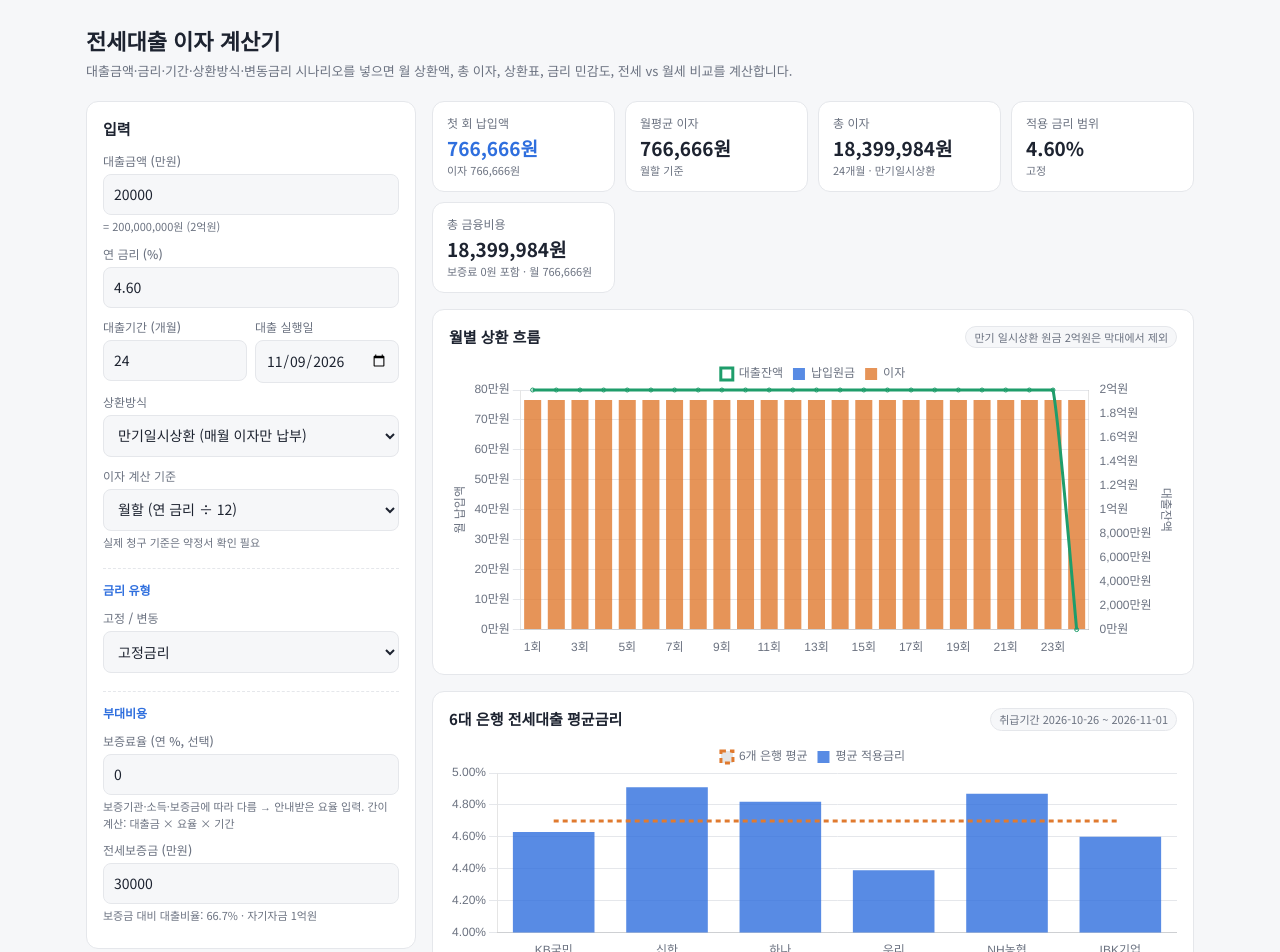
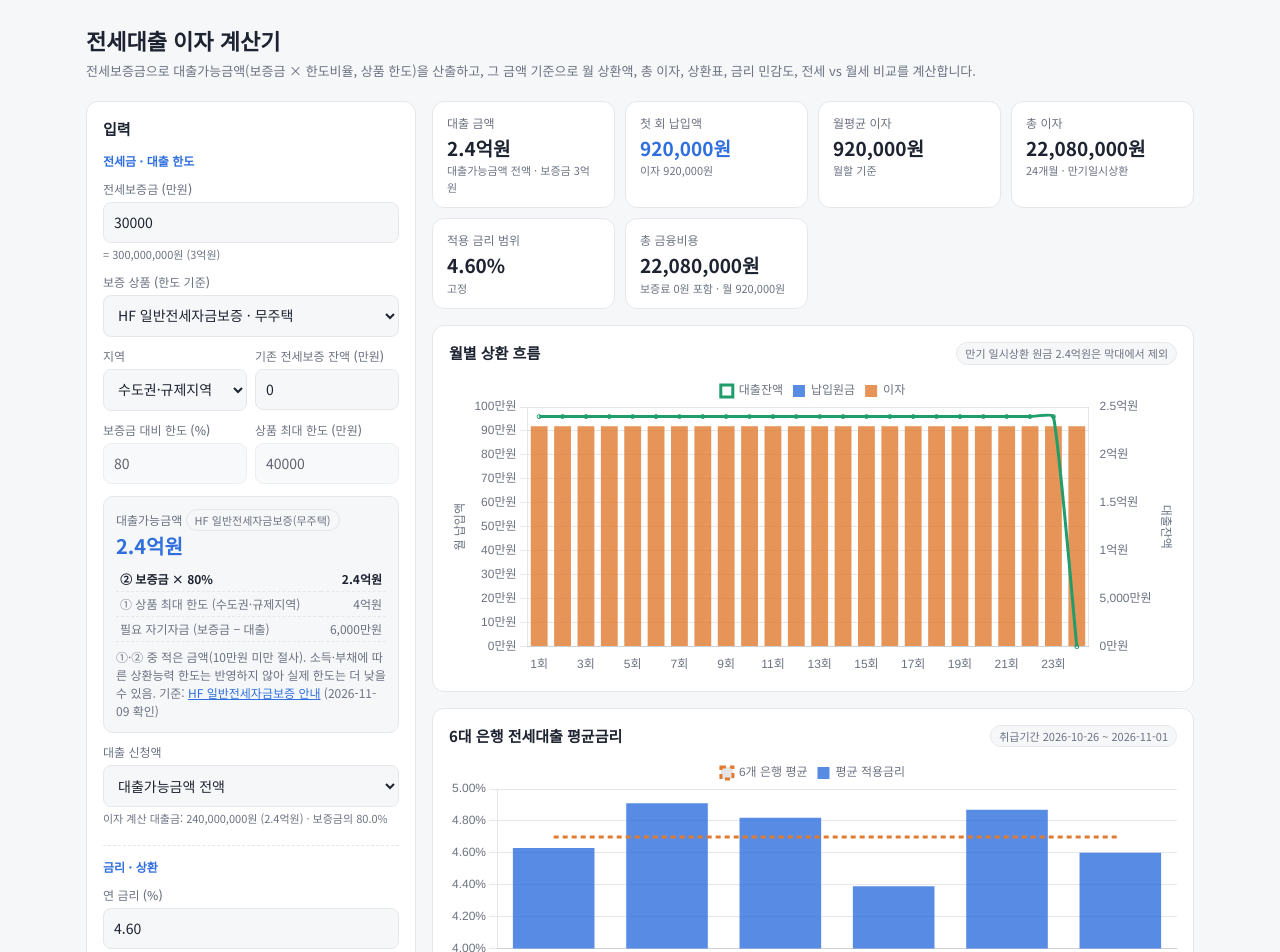
Before and after one commit to Leo-Kdh/calculator-jeonse, a plain HTML site: page index.html in a window 1280 px wide. Shown: the top 952 px of the page. Drawn offline with Linux system fonts and the light colour scheme.

Commit message:
전세보증금 기준 대출가능금액 산출 추가
- 대출가능금액 = min(상품 한도, 보증금 × 한도비율) − 기존 전세보증 잔액 (10만원 미만 절사)
- 프리셋: HF 일반전세자금보증 무주택(80%, 4억) / 1주택자(80%, 수도권·규제 1.8억·그 외 2억), 직접 입력
- 대상 임차보증금 초과(수도권 7억·그 외 5억) 경고, 신청액 직접 입력 시 한도 초과 경고
- 서비스워커 캐시 v2

Co-Authored-By: Claude Opus 5.5 <noreply@anthropic.com>
Claude-Session: https://claude.ai/code/session_01PEQzKEF379NGUDxKjwZhNB

```diff
--- a/index.html
+++ b/index.html
@@ -66,6 +66,13 @@
   .cmpgrid{display:grid;grid-template-columns:repeat(3,1fr);gap:8px}
   @media (max-width:600px){.cmpgrid{grid-template-columns:1fr}}
   a{color:var(--accent)}
+  .limitbox{margin-top:12px;padding:12px;border-radius:10px;background:var(--bg);border:1px solid var(--line);font-size:12px;color:var(--muted)}
+  .limitbox .big{font-size:20px;font-weight:700;color:var(--accent);font-variant-numeric:tabular-nums}
+  .limitbox table{font-size:12px;margin-top:6px}
+  .limitbox td{padding:3px 4px;border-bottom:1px dashed var(--line)}
+  .limitbox td:first-child{text-align:left}
+  .limitbox tr.min td{color:var(--ink);font-weight:700}
+  input[readonly]{opacity:.7}
   .src{font-size:11px;color:var(--muted);margin-top:8px}
   .grid>*,.stack>*,.row2>*,.cmpgrid>*{min-width:0}
   .card{overflow-x:auto}
@@ -76,15 +83,61 @@
 <body>
 <div class="wrap">
   <h1>전세대출 이자 계산기</h1>
-  <p class="sub">대출금액·금리·기간·상환방식·변동금리 시나리오를 넣으면 월 상환액, 총 이자, 상환표, 금리 민감도, 전세 vs 월세 비교를 계산합니다.</p>
+  <p class="sub">전세보증금으로 대출가능금액(보증금 × 한도비율, 상품 한도)을 산출하고, 그 금액 기준으로 월 상환액, 총 이자, 상환표, 금리 민감도, 전세 vs 월세 비교를 계산합니다.</p>
 
   <div class="grid">
     <!-- 입력 -->
     <div class="card">
       <h2>입력</h2>
-      <label for="amt">대출금액 (만원)</label>
-      <input id="amt" type="number" min="0" step="100" value="20000">
+      <div class="sec" style="margin-top:0;padding-top:0;border-top:0">전세금 · 대출 한도</div>
+      <label for="deposit">전세보증금 (만원)</label>
+      <input id="deposit" type="number" min="0" step="100" value="30000">
+      <div class="hint" id="depHint"></div>
+
+      <label for="preset">보증 상품 (한도 기준)</label>
+      <select id="preset">
+        <option value="hf0">HF 일반전세자금보증 · 무주택</option>
+        <option value="hf1">HF 일반전세자금보증 · 1주택자</option>
+        <option value="custom">직접 입력 (HUG·SGI·버팀목 등)</option>
+      </select>
+      <div class="row2">
+        <div>
+          <label for="region">지역</label>
+          <select id="region">
+            <option value="cap">수도권·규제지역</option>
+            <option value="other">그 외 지역</option>
+          </select>
+        </div>
+        <div>
+          <label for="existing">기존 전세보증 잔액 (만원)</label>
+          <input id="existing" type="number" min="0" step="100" value="0">
+        </div>
+      </div>
+      <div class="row2">
+        <div>
+          <label for="ratio">보증금 대비 한도 (%)</label>
+          <input id="ratio" type="number" min="0" max="100" step="1" value="80">
+        </div>
+        <div>
+          <label for="cap">상품 최대 한도 (만원)</label>
+          <input id="cap" type="number" min="0" step="100" value="40000">
+        </div>
+      </div>
+      <div class="limitbox" id="limitBox"></div>
+
+      <label for="loanMode">대출 신청액</label>
+      <select id="loanMode">
+        <option value="max">대출가능금액 전액</option>
+        <option value="custom">직접 입력</option>
+      </select>
+      <div id="amtBox" style="display:none">
+        <label for="amt">대출 신청액 (만원)</label>
+        <input id="amt" type="number" min="0" step="100" value="20000">
+      </div>
       <div class="hint" id="amtHint"></div>
+      <div class="alert" id="err"></div>
+
+      <div class="sec">금리 · 상환</div>
 
       <label for="rate">연 금리 (%) <span id="rateSrc" class="badge" style="display:none"></span></label>
       <input id="rate" type="number" min="0" step="0.01" value="4.60">
@@ -157,11 +210,6 @@
       <label for="fee">보증료율 (연 %, 선택)</label>
       <input id="fee" type="number" min="0" step="0.001" value="0">
       <div class="hint">보증기관·소득·보증금에 따라 다름 → 안내받은 요율 입력. 간이 계산: 대출금 × 요율 × 기간</div>
-
-      <label for="deposit">전세보증금 (만원)</label>
-      <input id="deposit" type="number" min="0" step="100" value="30000">
-      <div class="hint" id="ltvHint"></div>
-      <div class="alert" id="err"></div>
     </div>
 
     <!-- 결과 -->
@@ -342,6 +390,33 @@ const cssVar = n => getComputedStyle(document.documentElement).getPropertyValue(
 function draw(id, cfg){ if (charts[id]) charts[id].destroy(); charts[id] = new Chart($(id), cfg); }
 const ttWon = ctx => `${ctx.dataset.label}: ${won(ctx.parsed.y)}`;
 
+/* 대출 한도: HF 일반전세자금보증 안내(https://www.hf.go.kr/ko/sub02/sub02_01_02.do, 2026-11-09 확인)
+   ① 상품 한도: 4억원(1주택자 수도권·규제지역 1.8억원, 그 외 2억원) − 기존 전세보증 잔액
+   ② 소요자금 한도: 임차보증금 × 80% − 기존 전세보증 잔액
+   ③ 상환능력 한도(소득·부채): 개인별 → 계산기 미반영
+   대상 임차보증금: 수도권(서울·경기·인천) 7억원, 그 외 5억원 이하 */
+const PRESETS = {
+  hf0: { ratio: 80, cap: { cap: 40000, other: 40000 }, depCap: { cap: 70000, other: 50000 }, name: 'HF 일반전세자금보증(무주택)' },
+  hf1: { ratio: 80, cap: { cap: 18000, other: 20000 }, depCap: { cap: 70000, other: 50000 }, name: 'HF 일반전세자금보증(1주택자)' }
+};
+function syncPreset(){
+  const p = PRESETS[$('preset').value];
+  const ro = !!p;
+  $('ratio').readOnly = ro; $('cap').readOnly = ro;
+  if (p){ $('ratio').value = p.ratio; $('cap').value = p.cap[$('region').value]; }
+}
+function computeLimit(dep){
+  const p = PRESETS[$('preset').value];
+  const ratio = Math.min(100, Math.max(0, +$('ratio').value || 0));
+  const cap = Math.max(0, (+$('cap').value || 0) * 10000);
+  const ex = Math.max(0, (+$('existing').value || 0) * 10000);
+  const byCap = Math.max(0, cap - ex);
+  const byDep = Math.max(0, Math.floor(dep * ratio / 100) - ex);
+  const limit = Math.floor(Math.min(byCap, byDep) / 100000) * 100000; // 10만원 단위 절사
+  const depCap = p ? p.depCap[$('region').value] * 10000 : null;
+  return { ratio, cap, ex, byCap, byDep, limit, binding: byCap <= byDep ? 'cap' : 'dep', depCap, preset: p };
+}
+
 function readInputs(){
   const v = {
     type: $('rtype').value,
@@ -353,15 +428,19 @@ function readInputs(){
     shift: 0
   };
   let start = new Date($('start').value); if (isNaN(start)) start = new Date();
+  const dep = Math.max(0, (+$('deposit').value || 0) * 10000);
+  const lim = computeLimit(dep);
+  const custom = $('loanMode').value === 'custom';
   return {
-    L: Math.max(0, (+$('amt').value || 0) * 10000),
+    L: custom ? Math.max(0, (+$('amt').value || 0) * 10000) : lim.limit,
+    lim, custom,
     rate: Math.max(0, +$('rate').value || 0),
     n: Math.min(480, Math.max(1, Math.floor(+$('term').value || 1))),
     method: $('method').value,
     basis: $('basis').value,
     feeRate: Math.max(0, +$('fee').value || 0),
     partialPct: Math.min(100, Math.max(0, +$('partialPct').value || 0)),
-    dep: (+$('deposit').value || 0) * 10000,
+    dep,
     start, v
   };
 }
@@ -374,9 +453,25 @@ function render(){
   $('stepBox').style.display = v.mode === 'step' ? '' : 'none';
   $('pathBox').style.display = v.mode === 'path' ? '' : 'none';
 
-  $('amtHint').textContent = L ? `= ${won(L)} (${manwon(L)})` : '';
-  $('ltvHint').textContent = dep > 0 ? `보증금 대비 대출비율: ${(L/dep*100).toFixed(1)}% · 자기자금 ${manwon(Math.max(0,dep-L))}` : '전세 vs 월세 비교·대출비율 계산에 사용';
-  $('err').textContent = (dep > 0 && L > dep) ? '대출금액이 전세보증금보다 큽니다. 입력값을 확인하세요.' : '';
+  const lim = I.lim;
+  $('amtBox').style.display = I.custom ? '' : 'none';
+  $('depHint').textContent = dep ? `= ${won(dep)} (${manwon(dep)})` : '';
+  const regionName = $('region').selectedOptions[0].text;
+  $('limitBox').innerHTML = `
+    <div>대출가능금액 <span class="badge">${lim.preset ? lim.preset.name : '직접 입력 기준'}</span></div>
+    <div class="big">${manwon(lim.limit)}</div>
+    <table>
+      <tr class="${lim.binding==='dep'?'min':''}"><td>② 보증금 × ${lim.ratio}%${lim.ex?' − 기존 잔액':''}</td><td>${manwon(lim.byDep)}</td></tr>
+      <tr class="${lim.binding==='cap'?'min':''}"><td>① 상품 최대 한도${lim.ex?' − 기존 잔액':''} (${regionName})</td><td>${manwon(lim.byCap)}</td></tr>
+      <tr><td>필요 자기자금 (보증금 − 대출)</td><td>${manwon(Math.max(0, dep - L))}</td></tr>
+    </table>
+    <div style="margin-top:6px">①·② 중 적은 금액(10만원 미만 절사). 소득·부채에 따른 상환능력 한도는 반영하지 않아 실제 한도는 더 낮을 수 있음.${lim.preset ? ' 기준: <a href="https://www.hf.go.kr/ko/sub02/sub02_01_02.do" target="_blank" rel="noopener">HF 일반전세자금보증 안내</a> (2026-11-09 확인)' : ''}</div>`;
+  $('amtHint').textContent = L ? `이자 계산 대출금: ${won(L)} (${manwon(L)}) · 보증금의 ${dep ? (L/dep*100).toFixed(1) : '-'}%` : '';
+  const errs = [];
+  if (lim.depCap && dep > lim.depCap) errs.push(`이 상품의 대상 임차보증금(${regionName} ${manwon(lim.depCap)} 이하)을 넘습니다.`);
+  if (I.custom && L > lim.limit) errs.push(`대출 신청액이 대출가능금액(${manwon(lim.limit)})보다 큽니다.`);
+  if (dep > 0 && L > dep) errs.push('대출금액이 전세보증금보다 큽니다.');
+  $('err').textContent = errs.join(' ');
 
   const rows = schedule(L, makeRateFn(rate, v), n, method, basis, start, partialPct);
   lastRows = rows;
@@ -389,6 +484,7 @@ function render(){
   const methodName = $('method').selectedOptions[0].text.split(' (')[0];
 
   $('kpis').innerHTML = `
+    <div class="kpi"><div class="k">대출 금액</div><div class="v">${manwon(L)}</div><div class="s">${I.custom ? '직접 입력' : '대출가능금액 전액'} · 보증금 ${manwon(dep)}</div></div>
     <div class="kpi hl"><div class="k">첫 회 납입액</div><div class="v">${won(first.pay)}</div><div class="s">이자 ${won(first.interest)}</div></div>
     <div class="kpi"><div class="k">월평균 이자</div><div class="v">${won(avgInt)}</div><div class="s">${basis==='day'?'일할':'월할'} 기준</div></div>
     <div class="kpi"><div class="k">총 이자</div><div class="v">${won(totInt)}</div><div class="s">${n}개월 · ${methodName}</div></div>
@@ -571,6 +667,8 @@ $('copyBtn').addEventListener('click', async ()=>{
   setTimeout(()=>$('copyBtn').textContent='엑셀용 복사', 1800);
 });
 
+['preset','region'].forEach(id => $(id).addEventListener('change', () => { syncPreset(); render(); }));
+syncPreset();
 document.querySelectorAll('input,select').forEach(el=>{
   el.addEventListener('input', ()=>{ if (el.id==='rate') $('rateSrc').style.display='none'; render(); });
   el.addEventListener('change', render);
--- a/sw.js
+++ b/sw.js
@@ -2,7 +2,7 @@
 // - 앱 화면 파일: 캐시 우선 (오프라인 실행)
 // - rates.json: 네트워크 우선 (항상 최신 금리, 오프라인이면 마지막 저장본)
 // 화면 파일(index.html 등)을 수정하면 아래 버전을 올려야 사용자 기기에 반영됨
-const VERSION = 'v1';
+const VERSION = 'v2';
 const CACHE = 'jeonse-app-' + VERSION;
 const SHELL = [
   './', './index.html', './manifest.webmanifest', './vendor/chart.umd.min.js',
```
